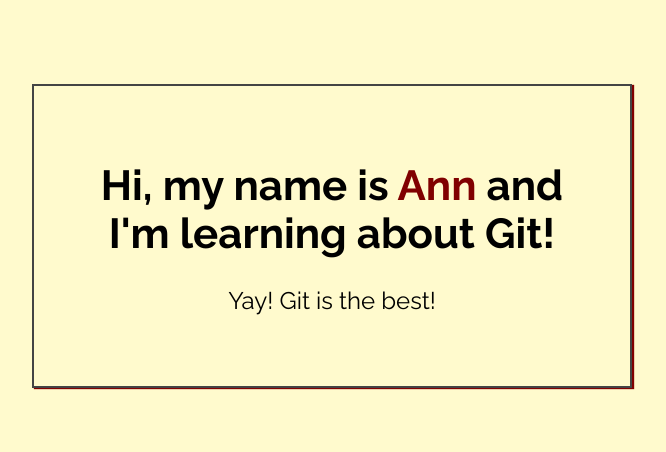
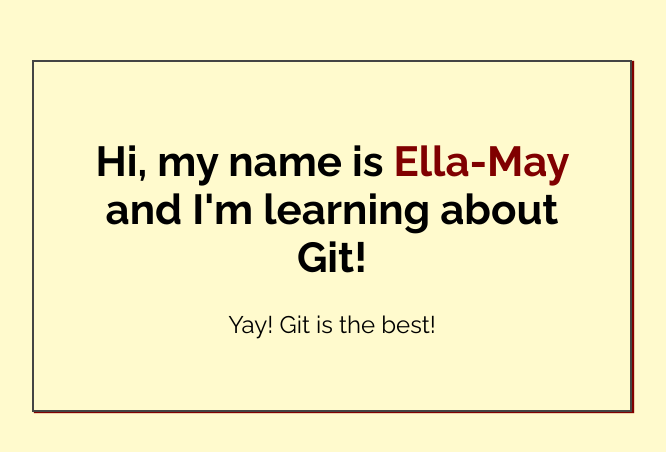
Before and after one commit to em-qr/my-first-repo, a plain HTML site: page index.html in a window 1280 px wide. Shown: the part 164-616 px from the top of the page, without its empty margins (308-974 px from the left). Drawn offline with Linux system fonts and the light colour scheme.

Commit message:
Added name to index.html

```diff
--- a/index.html
+++ b/index.html
@@ -14,7 +14,7 @@
 <body>
 
     <div class="greeting">
-        <h1>Hi, my name is <span class="highlight">Ann</span> and I'm learning about Git! </h1>
+        <h1>Hi, my name is <span class="highlight">Ella-May</span> and I'm learning about Git! </h1>
 
         <p>Yay! Git is the best!</p>
     </div>
```
